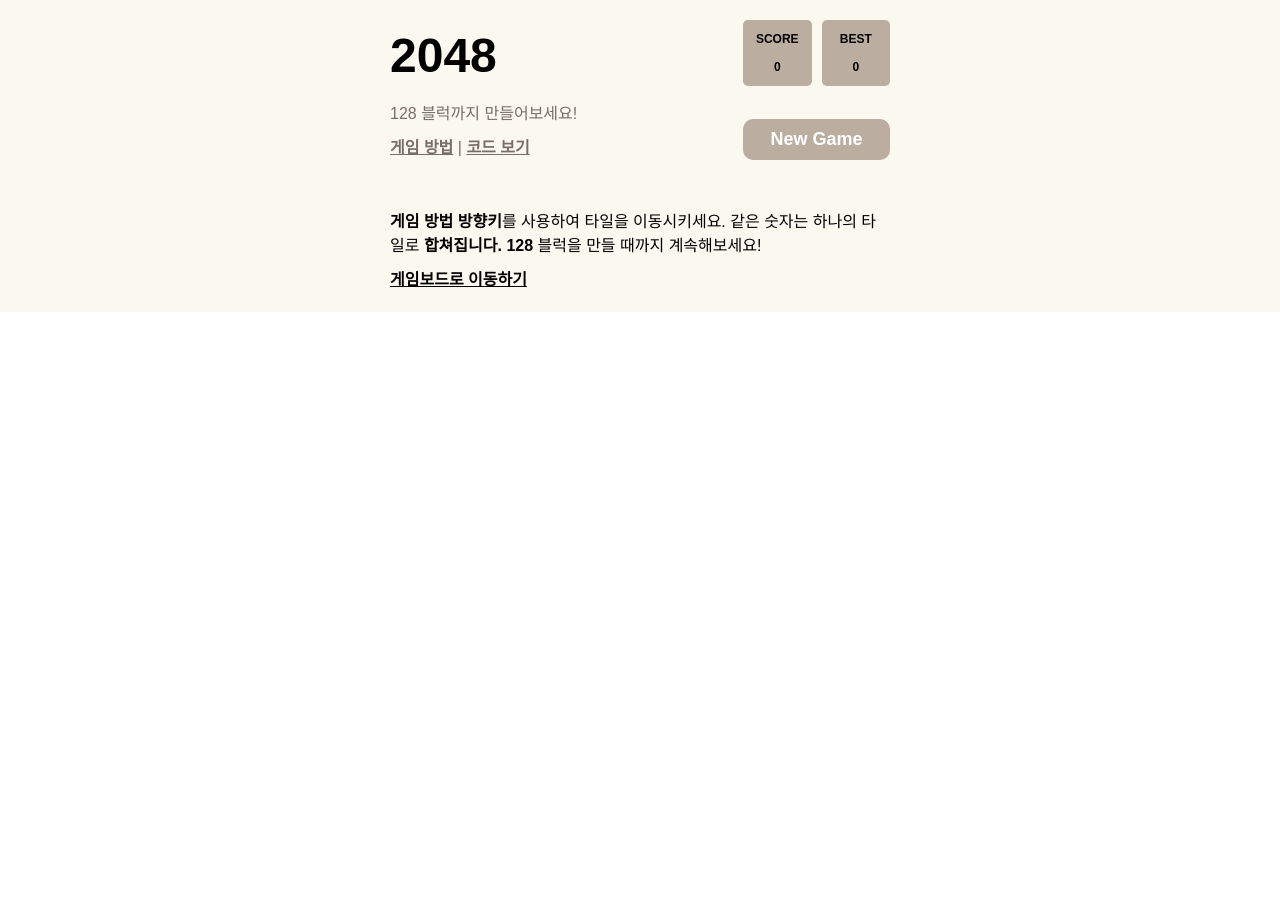
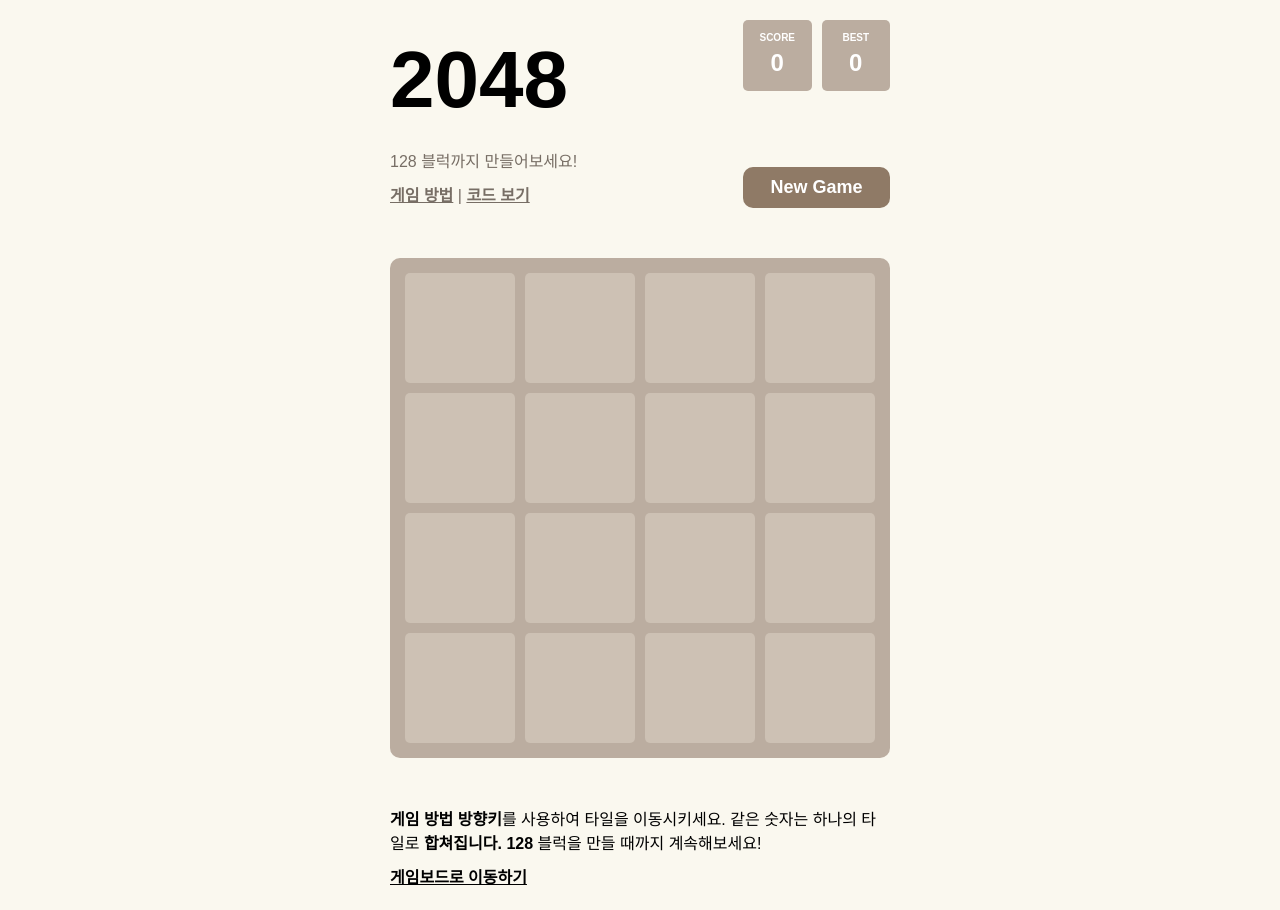
Before and after one commit to Yeonu-Kim/2048_game, a React (Vite) app: page / in a window 1280 px wide. Before the commit the page ends 800 px from the top, so only its background shows below. Built offline with nearby package versions, Linux system fonts and the light colour scheme.

Commit message:
[feat] Add the game board style

```diff
--- /dev/null
+++ b/src/components/game/Board.tsx
@@ -0,0 +1,37 @@
+import styled from 'styled-components';
+
+const Board = () => {
+  const renderBackgroundCell = () => {
+    const totalCellsCount = 16;
+
+    return Array.from({ length: totalCellsCount }, (_, index) => (
+      <BackgroundCell key={index} />
+    ));
+  };
+
+  return (
+    <GameBoardLayout id="gameboard">{renderBackgroundCell()}</GameBoardLayout>
+  );
+};
+
+const BackgroundCell = styled.div`
+  border-radius: 0.5rem;
+  background: ${({ theme }) => theme.color.secondaryBright};
+`;
+const GameBoardLayout = styled.div`
+  display: grid;
+  width: 100%;
+  grid-template-columns: repeat(
+    ${({ theme }) => theme.pixel.gridSize},
+    ${({ theme }) => theme.pixel.cellSize}rem
+  );
+  grid-template-rows: repeat(
+    ${({ theme }) => theme.pixel.gridSize},
+    ${({ theme }) => theme.pixel.cellSize}rem
+  );
+  gap: 10px;
+  padding: 15px;
+  background: ${({ theme }) => theme.color.primary};
+  border-radius: 10px;
+`;
+export default Board;
--- a/src/components/game/Score.tsx
+++ b/src/components/game/Score.tsx
@@ -5,11 +5,11 @@ import { StyledFont } from '../styles/Font.styled';
 
 export const ScoreBar = () => {
   return (
-    <StyledScoreContainer alignH="center" background="primary">
-      <StyledFont size="S" bold>
+    <StyledScoreContainer alignH="center" background="primary" gap={0}>
+      <StyledFont size="S" color="white" bold>
         SCORE
       </StyledFont>
-      <StyledFont size="S" bold>
+      <StyledFont size="L" color="white" bold>
         0
       </StyledFont>
     </StyledScoreContainer>
@@ -18,11 +18,11 @@ export const ScoreBar = () => {
 
 export const HighScoreBar = () => {
   return (
-    <StyledScoreContainer alignH="center" background="primary">
-      <StyledFont size="S" bold>
+    <StyledScoreContainer alignH="center" background="primary" gap={0}>
+      <StyledFont size="S" color="white" bold>
         BEST
       </StyledFont>
-      <StyledFont size="S" bold>
+      <StyledFont size="L" color="white" bold>
         0
       </StyledFont>
     </StyledScoreContainer>
--- a/src/components/styles/Button.styled.tsx
+++ b/src/components/styles/Button.styled.tsx
@@ -3,7 +3,13 @@ import styled from 'styled-components';
 
 interface StyledButtonProps {
   color?: 'primary' | 'secondary' | 'white' | 'black';
-  background?: 'primary' | 'secondary' | 'white' | 'black' | 'secondaryBright';
+  background?:
+    | 'primary'
+    | 'secondary'
+    | 'white'
+    | 'black'
+    | 'secondaryBright'
+    | 'secondaryDark';
   onClick?: (event: MouseEvent<HTMLButtonElement>) => void;
 }
 
@@ -11,7 +17,7 @@ export const StyledButton = styled.button<StyledButtonProps>`
   padding: 1rem 2rem;
   border-radius: 1rem;
   color: ${({ theme, color = 'white' }) => theme.color[color]};
-  background-color: ${({ theme, background = 'primary' }) =>
+  background-color: ${({ theme, background = 'secondaryDark' }) =>
     theme.color[background]};
   border: none;
   display: flex;
--- a/src/components/styles/Container.styled.tsx
+++ b/src/components/styles/Container.styled.tsx
@@ -8,6 +8,7 @@ interface StyledContainerProps {
     | 'primary'
     | 'secondary'
     | 'secondaryBright'
+    | 'secondaryDark'
     | 'default';
   color?: 'white' | 'black' | 'primary' | 'secondary' | 'secondaryBright';
   width?: number;
--- a/src/components/styles/Font.styled.tsx
+++ b/src/components/styles/Font.styled.tsx
@@ -3,7 +3,13 @@ import styled from 'styled-components';
 interface StyledFontProps {
   size?: 'XL' | 'L' | 'R' | 'S';
   bold?: boolean;
-  color?: 'white' | 'black' | 'primary' | 'secondary' | 'inherit';
+  color?:
+    | 'white'
+    | 'black'
+    | 'primary'
+    | 'secondary'
+    | 'secondaryBright'
+    | 'inherit';
 }
 
 export const StyledFont = styled.span<StyledFontProps>`
--- a/src/components/styles/theme.tsx
+++ b/src/components/styles/theme.tsx
@@ -6,6 +6,7 @@ interface ColorProps {
   primary: string;
   secondary: string;
   secondaryBright: string;
+  secondaryDark: string;
 }
 
 interface FontSizeProps {
@@ -13,6 +14,11 @@ interface FontSizeProps {
   L: number;
   R: number;
   S: number;
+}
+
+interface PixelProps {
+  gridSize: 4;
+  cellSize: 11;
 }
 
 const color: ColorProps = {
@@ -23,18 +29,25 @@ const color: ColorProps = {
   primary: '#bbada0',
   secondary: '#776e65',
   secondaryBright: 'rgba(238, 228, 218, 0.35)',
+  secondaryDark: '#8f7a66',
 };
 
 const font: FontSizeProps = {
-  XL: 4.8,
-  L: 3.2,
+  XL: 8.0,
+  L: 2.4,
   R: 1.6,
-  S: 1.2,
+  S: 1.0,
+};
+
+const pixel: PixelProps = {
+  gridSize: 4,
+  cellSize: 11,
 };
 
 const theme = {
   color,
   font,
+  pixel,
 };
 
 export type ThemeProps = typeof theme;
--- a/src/page/MainPage.tsx
+++ b/src/page/MainPage.tsx
@@ -1,6 +1,7 @@
 import styled from 'styled-components';
 
 import Footer from '../components/Footer.tsx';
+import Board from '../components/game/Board.tsx';
 import Header from '../components/Header.tsx';
 import { StyledContainer } from '../components/styles/Container.styled.tsx';
 
@@ -9,6 +10,7 @@ const MainPage = () => {
     <StyledBackground>
       <StyledMainContainer gap={5}>
         <Header />
+        <Board />
         <Footer />
       </StyledMainContainer>
     </StyledBackground>
```
